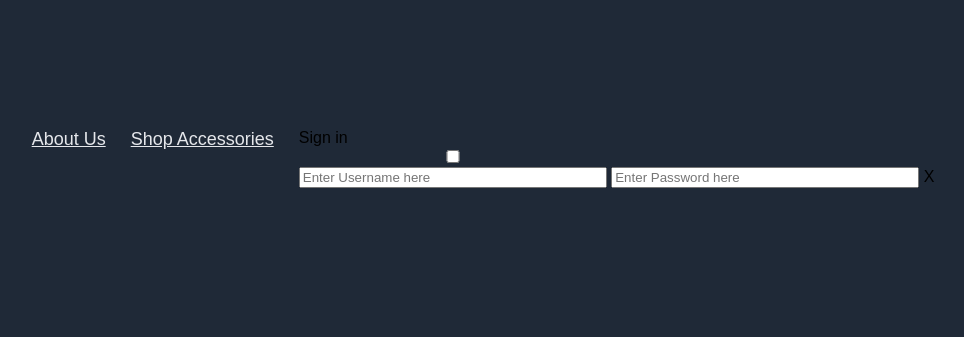
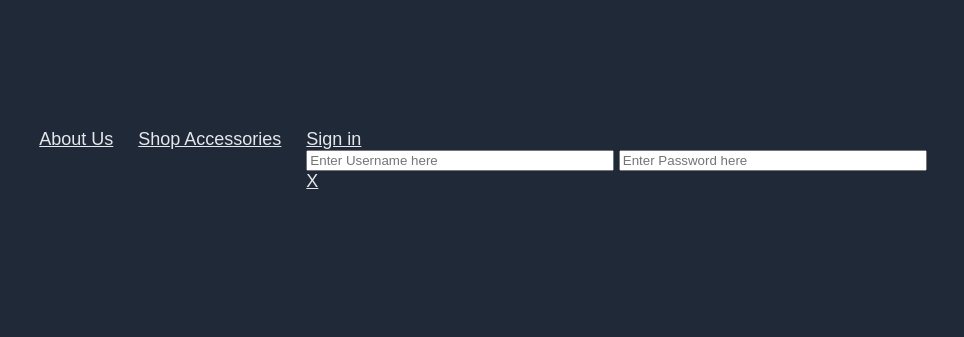
Before and after one commit to theHuynhFTW/Project-Landing-Page, a plain HTML site: page index.html in a window 1280 px wide. Shown: the part 84-421 px from the top of the page, without its empty margins (157-1121 px from the left). Drawn offline with Linux system fonts and the light colour scheme.

Commit message:
Change html for pop-up box to clickable link

```diff
--- a/index.html
+++ b/index.html
@@ -16,14 +16,15 @@
             <ul>
                 <li><a href="nav-bar">About Us</a></li>
                 <li><a href="nav-bar">Shop Accessories</a></li>
-            <div class="pop">
-                <li><label for ="3" class="open">Sign in</label></li>
-                <input type="checkbox" id="3">
-                <div class="modal">
-                    <div class="modal-inner">
-                        <input type="text" placeholder="Enter Username here">
-                        <input type="text" placeholder="Enter Password here">
-                        <label class="btn-close" for ="3">X</label>
+            <div class="modal">
+                <li><a class="open" href="#popup">Sign in</a></li>
+                <div class="popup" id="popup">
+                    <div class="popup-inner">
+                        <div class="popup-text">
+                            <input type="text" placeholder="Enter Username here">
+                            <input type="text" placeholder="Enter Password here">
+                        </div>
+                        <a class="close-popup" href="#">X</a>
                     </div>
                 </div>
             </div>
```
